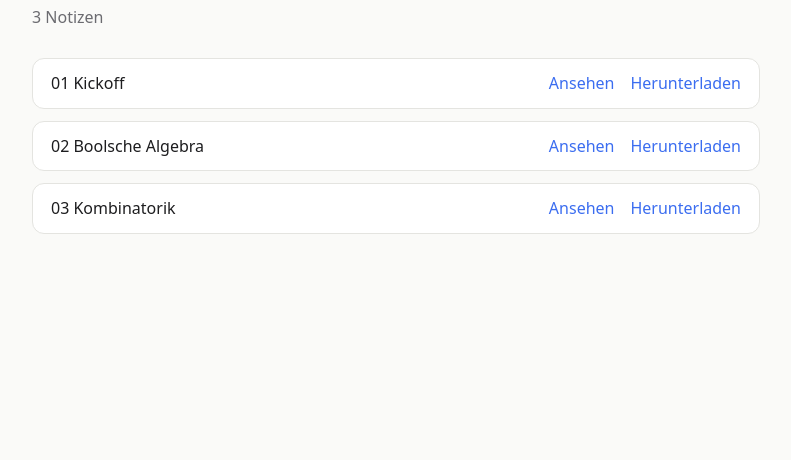
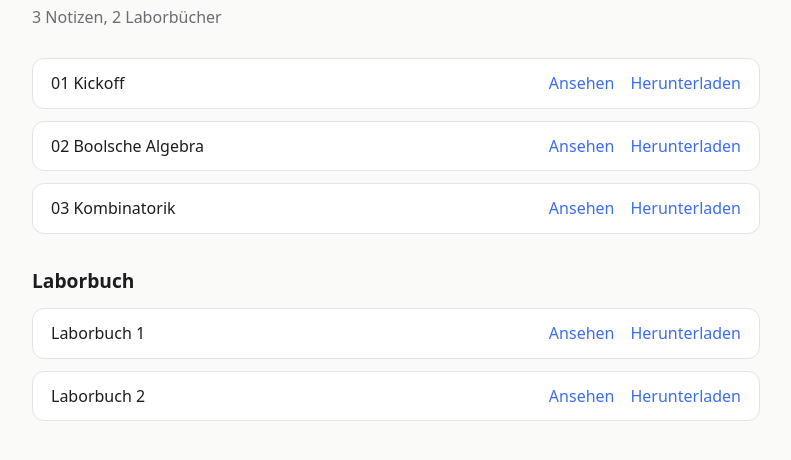
Before and after one commit to FlowerJoke/notes, a plain HTML site: page Grundlagen der Rechnersysteme/index.html in a window 1280 px wide. Shown: the part 124-584 px from the top of the page, without its empty margins (244-1035 px from the left). Drawn offline with Linux system fonts and the light colour scheme.

Commit message:
Laborbuch: Notizen aktualisiert

```diff
--- a/Grundlagen der Rechnersysteme/index.html
+++ b/Grundlagen der Rechnersysteme/index.html
@@ -3,10 +3,10 @@
 @media(prefers-color-scheme:dark){:root{--bg:#14151a;--fg:#ececf0;--mut:#9a9aa5;--card:#1c1e25;--line:#2c2f39;--acc:#7c9cff}}
 *{box-sizing:border-box}body{margin:0;background:var(--bg);color:var(--fg);font:16px/1.55 system-ui,sans-serif}
 main{max-width:760px;margin:0 auto;padding:40px 16px 64px}h1{font-size:1.7rem;margin:0 0 4px}
-p.sub{color:var(--mut);margin:0 0 28px}a{color:var(--acc);text-decoration:none}a:hover{text-decoration:underline}
+p.sub{color:var(--mut);margin:0 0 28px}h2{font-size:1.2rem;margin:32px 0 12px}a{color:var(--acc);text-decoration:none}a:hover{text-decoration:underline}
 .grid{display:grid;gap:12px}.card{display:block;background:var(--card);border:1px solid var(--line);border-radius:12px;padding:16px 18px;color:var(--fg)}
 .card:hover{border-color:var(--acc);text-decoration:none}.card small{display:block;color:var(--mut)}
 .row{display:flex;align-items:center;justify-content:space-between;gap:12px;background:var(--card);border:1px solid var(--line);border-radius:12px;padding:12px 18px}
 .row span{overflow-wrap:anywhere}.row .acts{display:flex;gap:16px;white-space:nowrap}.back{display:inline-block;margin-bottom:18px}
 footer{margin-top:40px;color:var(--mut);font-size:.85rem}
-</style></head><body><main><a class="back" href="../">← Alle Fächer</a><h1>Grundlagen der Rechnersysteme</h1><p class="sub">3 Notizen</p><div class="grid"><div class="row"><span>01 Kickoff</span><span class="acts"><a href="01%20Kickoff.pdf">Ansehen</a><a href="01%20Kickoff.pdf" download>Herunterladen</a></span></div><div class="row"><span>02 Boolsche Algebra</span><span class="acts"><a href="02%20Boolsche%20Algebra.pdf">Ansehen</a><a href="02%20Boolsche%20Algebra.pdf" download>Herunterladen</a></span></div><div class="row"><span>03 Kombinatorik</span><span class="acts"><a href="03%20Kombinatorik.pdf">Ansehen</a><a href="03%20Kombinatorik.pdf" download>Herunterladen</a></span></div></div></main></body></html>
+</style></head><body><main><a class="back" href="../">← Alle Fächer</a><h1>Grundlagen der Rechnersysteme</h1><p class="sub">3 Notizen, 2 Laborbücher</p><div class="grid"><div class="row"><span>01 Kickoff</span><span class="acts"><a href="01%20Kickoff.pdf">Ansehen</a><a href="01%20Kickoff.pdf" download>Herunterladen</a></span></div><div class="row"><span>02 Boolsche Algebra</span><span class="acts"><a href="02%20Boolsche%20Algebra.pdf">Ansehen</a><a href="02%20Boolsche%20Algebra.pdf" download>Herunterladen</a></span></div><div class="row"><span>03 Kombinatorik</span><span class="acts"><a href="03%20Kombinatorik.pdf">Ansehen</a><a href="03%20Kombinatorik.pdf" download>Herunterladen</a></span></div></div><h2>Laborbuch</h2><div class="grid"><div class="row"><span>Laborbuch 1</span><span class="acts"><a href="Laborbuch/Laborbuch%201.pdf">Ansehen</a><a href="Laborbuch/Laborbuch%201.pdf" download>Herunterladen</a></span></div><div class="row"><span>Laborbuch 2</span><span class="acts"><a href="Laborbuch/Laborbuch%202.pdf">Ansehen</a><a href="Laborbuch/Laborbuch%202.pdf" download>Herunterladen</a></span></div></div></main></body></html>
```
Also changed, not shown: Analysis/index.html (+1 -1 lines), Lineare Algebra/index.html (+1 -1 lines), index.html (+2 -2 lines), 6 other files.
